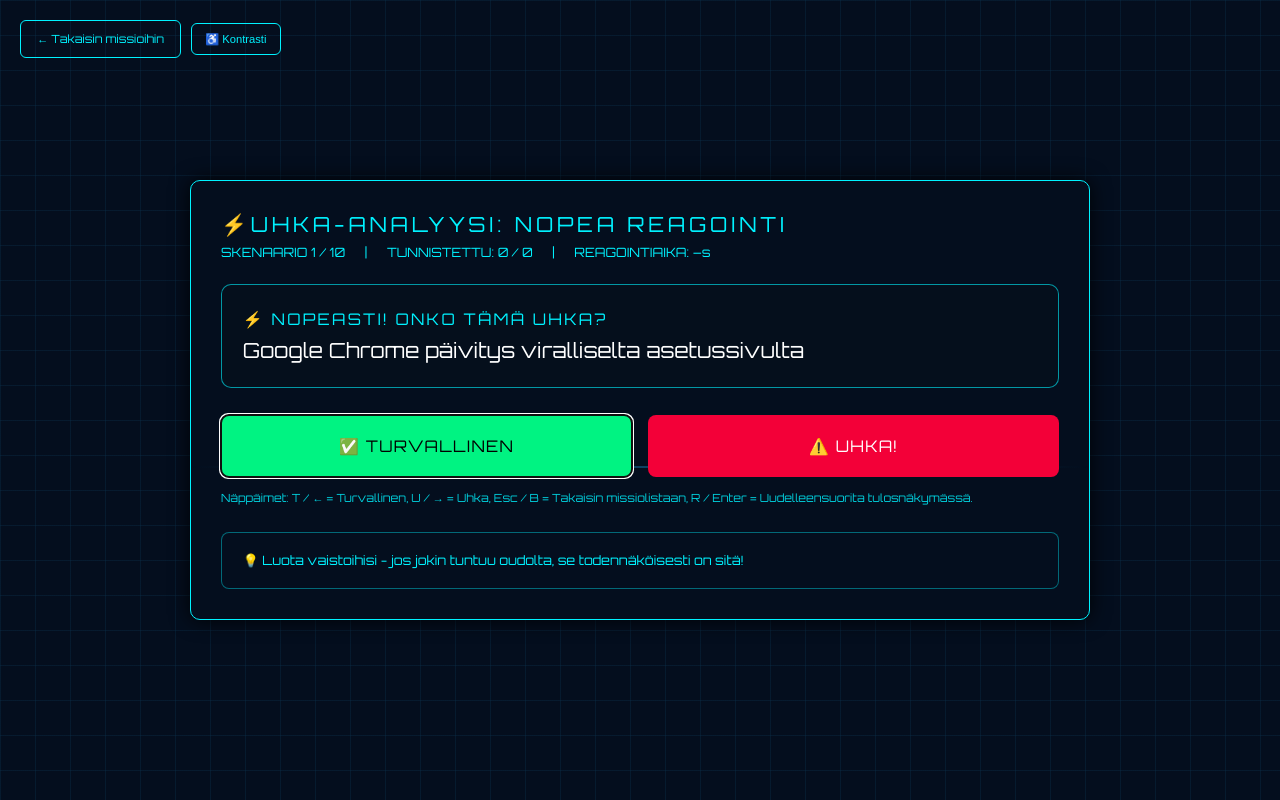
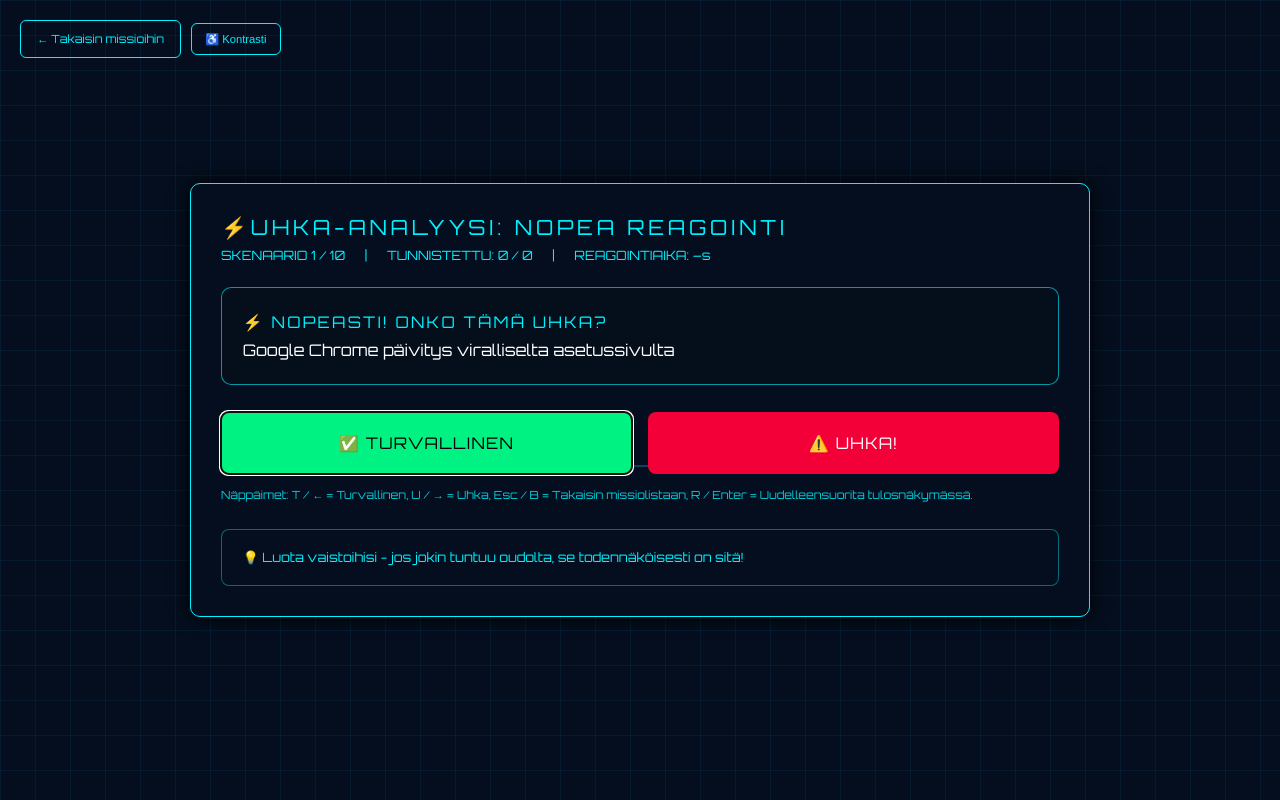
Before and after one commit to mariemustajarvi/peli-projekti, a plain HTML site: page uhka-analyysi.html in a window 1280 px wide. Drawn offline with Linux system fonts and the light colour scheme.

Commit message:
Pieni fiksaus tehty

```diff
--- a/css/uhka-analyysi.css
+++ b/css/uhka-analyysi.css
@@ -104,7 +104,7 @@
 
 .scenario-text {
   margin: 0;
-  font-size: var(--font-lg);
+  font-size: var(--font-md);
   color: white;
 }
 
```
